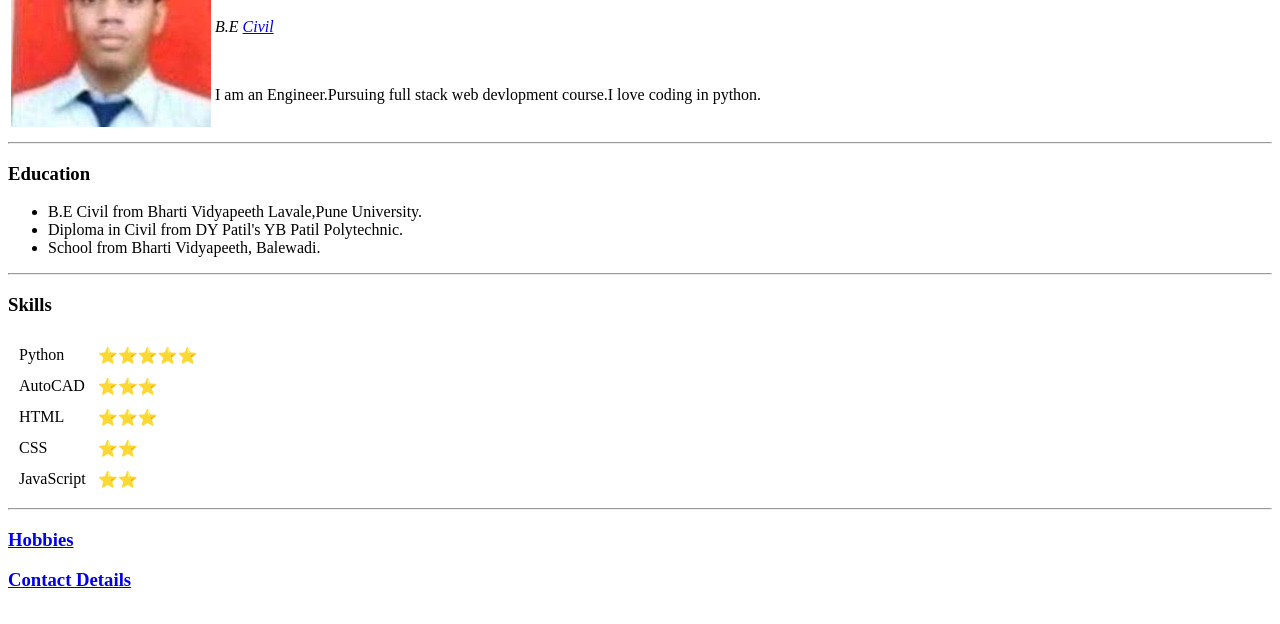
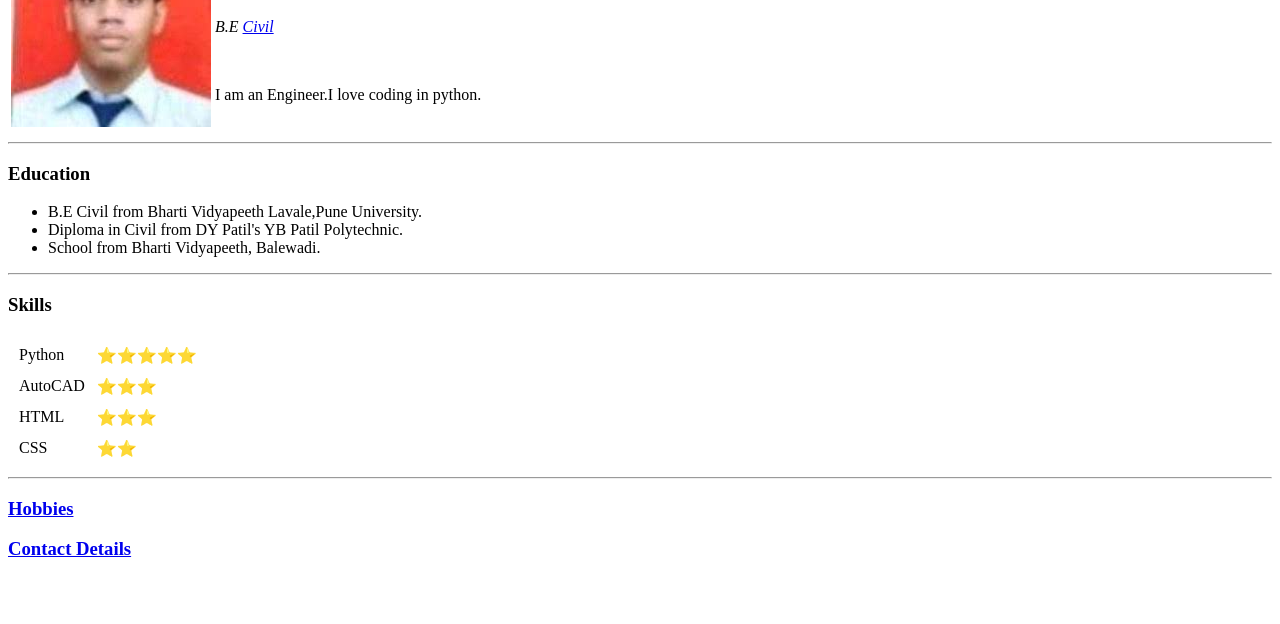
Before and after one commit to AkshayMinde/cv, a plain HTML site: page index.html in a window 1280 px wide. Shown: the part 84-708 px from the top of the page. Drawn offline with Linux system fonts and the light colour scheme.

Commit message:
updated skills

```diff
--- a/index.html
+++ b/index.html
@@ -16,7 +16,7 @@
           <em>B.E <a href="https://en.wikipedia.org/wiki/Civil_engineering">Civil</a></em>
         </p>
         <br>
-        <p>I am an Engineer.Pursuing full stack web devlopment course.I love coding in python.</p>
+        <p>I am an Engineer.I love coding in python.</p>
       </td>
     </tr>
   </table>
@@ -46,10 +46,6 @@
       <td>CSS</td>
       <td>⭐⭐</td>
     </tr>
-    <tr>
-      <td>JavaScript</td>
-      <td>⭐⭐</td>
-    </tr>
   </table>
   <hr>
   <h3><a href="hobbies.html">Hobbies</a></h3>
```
